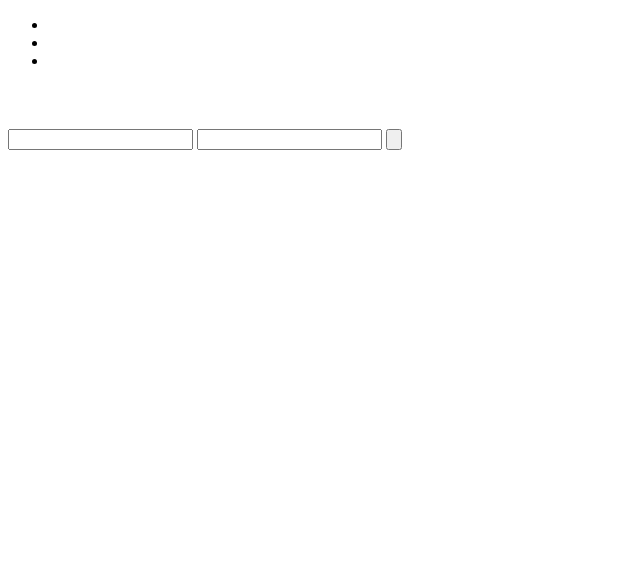
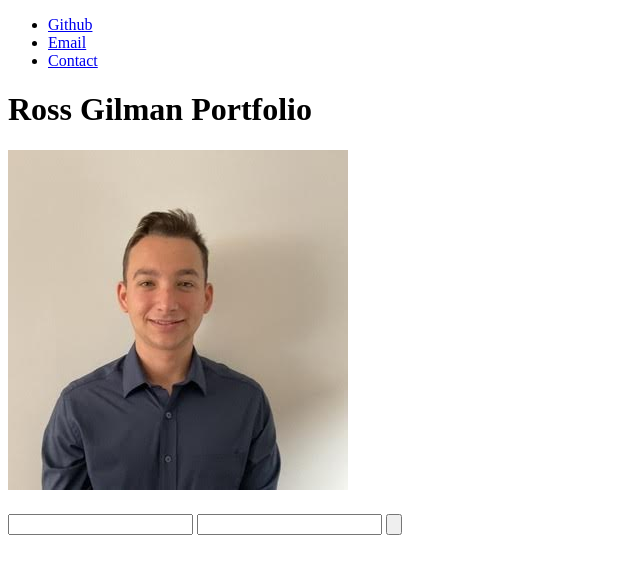
Before and after one commit to rossgilman402/mini-project-1, a plain HTML site: page index.html in a window 1280 px wide. Shown: the whole page, without its empty margins (0-640 px from the left). Drawn offline with Linux system fonts and the light colour scheme.

Commit message:
Added to the navigation bar and picture for bio

```diff
--- a/index.html
+++ b/index.html
@@ -11,19 +11,19 @@
       <!-- navigation bar-->
       <nav>
         <ul>
-          <li></li>
-          <li></li>
-          <li></li>
+          <li><a href="www.github.com/rossgilman402">Github</a></li>
+          <li><a href="mailto:rossgilman402@gmail.com">Email</a></li>
+          <li><a href="#">Contact</a></li>
         </ul>
       </nav>
       <!-- main h1 for my name -->
-      <h1></h1>
+      <h1>Ross Gilman Portfolio</h1>
     </header>
 
     <!-- section with bio -->
     <!-- information about me -->
     <section>
-      <img />
+      <img src="./assets/Ross.JPG" alt="Ross Gilman Picture" />
       <!-- brief introduction -->
       <h2></h2>
       <p></p>
```
Also changed, not shown: assets/Ross.JPG (added), assets/style.css (added).
